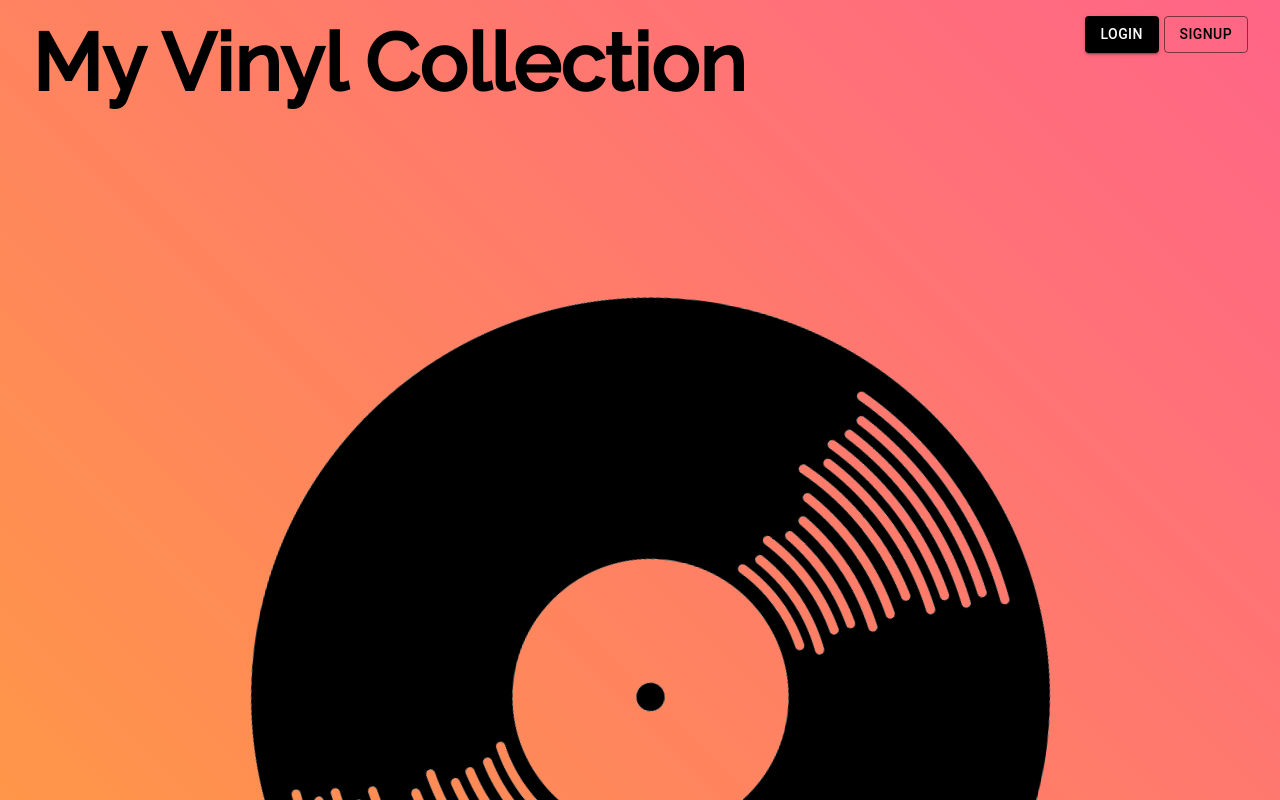
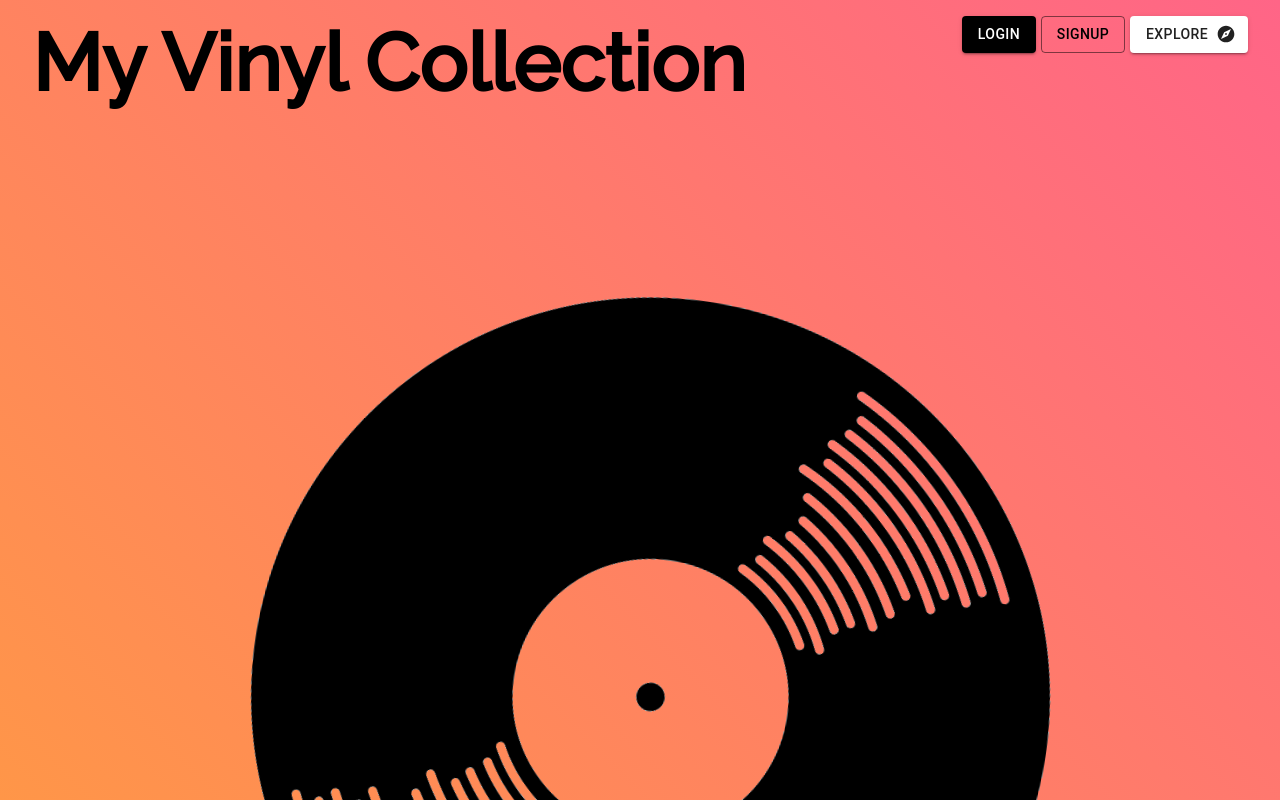
Before and after one commit to jsrzic/MyVinylCollection, a React (Create React App) app in the folder frontend/: page / in a window 1280 px wide. Built offline with nearby package versions, Linux system fonts and the light colour scheme.

Commit message:
Fix responivity on dashboard, add explore button

```diff
--- a/frontend/public/index.html
+++ b/frontend/public/index.html
@@ -8,6 +8,7 @@
     <link href="https://fonts.googleapis.com/css2?family=Raleway:wght@500&display=swap" rel="stylesheet">
     <meta name="viewport" content="width=device-width, initial-scale=1" />
     <meta name="theme-color" content="#000000" />
+    <meta name='viewport' content='width=device-width, initial-scale=1.0, maximum-scale=1.0, user-scalable=0'/>
     <meta
       name="description"
       content="Web site created using create-react-app"
--- a/frontend/src/components/SideNavBar.jsx
+++ b/frontend/src/components/SideNavBar.jsx
@@ -65,7 +65,7 @@ function SideNavBar() {
     background: color,
   };
   const tabsStyle = { width: "15rem" };
-  const bottomNavStyle = { width: "100%", position: "absolute", bottom: 0 };
+  const bottomNavStyle = { width: "100%", position: "absolute", bottom: 0, zoom: `${window.innerWidth/4}%`};
 
   const history = useHistory();
 
--- a/frontend/src/pages/DashboardWrap.jsx
+++ b/frontend/src/pages/DashboardWrap.jsx
@@ -4,6 +4,7 @@ import { Paper } from "@mui/material";
 
 import TopNavBar from "../components/TopNavBar";
 import SideNavBar from "../components/SideNavBar";
+import { IsMobile } from "../util/utils";
 
 const subScreenStyle = {
   display: "flex",
@@ -25,6 +26,7 @@ function DashboardWrap({ children }) {
       style={{
         height: "100vh",
         overflow: "hidden",
+        position: "fixed"
       }}
     >
       <TopNavBar />
--- a/frontend/src/pages/HomePage.jsx
+++ b/frontend/src/pages/HomePage.jsx
@@ -6,21 +6,24 @@ import VinylCard from "../components/VinylCard";
 import { IsMobile } from "../util/utils";
 
 function HomePage() {
-  const scrollContainerStyle = IsMobile()
-    ? {
-        display: "grid",
-        gridTemplateColumns: "1fr 1fr 1fr",
-      }
-    : {
+  const scrollContainerStyleDesktop = {
       display: "flex",
       flexWrap: "wrap",
       maxHeight: "90vh",
       overflowY: "scroll",
       justifyContent: "space-between",
   };
+
+  const scrollContainerStyleMobile = {
+      display: "grid",
+      gridTemplateColumns: "1fr 1fr 1fr",
+      width: "100%",
+      zoom: `${window.innerWidth/4}%`
+  }
+
   return (
     <Fade in>
-      <div style={scrollContainerStyle}>
+      <div style={IsMobile() ? scrollContainerStyleMobile : scrollContainerStyleDesktop}>
         {/*mock*/}
         <VinylCard name="Euforija" forSale />
         <VinylCard name="Bohemian Rhapsody" forSale />
--- a/frontend/src/pages/LandingPage.jsx
+++ b/frontend/src/pages/LandingPage.jsx
@@ -3,6 +3,7 @@ import React from "react";
 import { useHistory } from "react-router-dom";
 
 import { Button } from "@mui/material";
+import ExploreIcon from '@mui/icons-material/Explore';
 
 import "../index.css";
 import vinyl from "../assets/vinyl.png";
@@ -52,12 +53,23 @@ function LandingPage() {
     <div style={{ ...pageStyle, ...homepageStyle }}>
       <div style={homepageHeaderStyle}>
         <h1 style={titleStyle}>My Vinyl Collection</h1>
-        <div style={{ display: "flex" }}>
-          <Button style={{marginRight: "0.3rem"}} onClick={() => history.push("/login")} variant="contained">
-            Login
-          </Button>
-          <Button onClick={() => history.push("/signup")} variant="outlined">
-            Signup
+        <div style={IsMobile() ? {display: "flex", flexDirection: "column"} : {display: "flex"}}>
+          <div style={{ display: "flex", marginBottom: "0.5rem" }}>
+            <Button style={{marginRight: "0.3rem"}} onClick={() => history.push("/login")} variant="contained">
+              Login
+            </Button>
+            <Button onClick={() => history.push("/signup")} variant="outlined">
+              Signup
+            </Button>
+          </div>
+          <Button
+            onClick={() => history.push("/dashboard/homepage")}
+            endIcon={<ExploreIcon />}
+            variant="contained"
+            color="secondary"
+            style={IsMobile() ? {marginBottom: "0.5rem"} : {marginBottom: "0.5rem", marginLeft: "0.3rem"}}
+          >
+            Explore
           </Button>
         </div>
       </div>
--- a/frontend/src/styles/theme.jsx
+++ b/frontend/src/styles/theme.jsx
@@ -112,5 +112,8 @@ export const themeLanding = createTheme({
     primary: {
       main: "rgb(0,0,0)",
     },
+    secondary: {
+      main: "rgb(255, 255, 255)"
+    }
   }
 });
```
Lines whose indentation alone changed are shown as unchanged.
